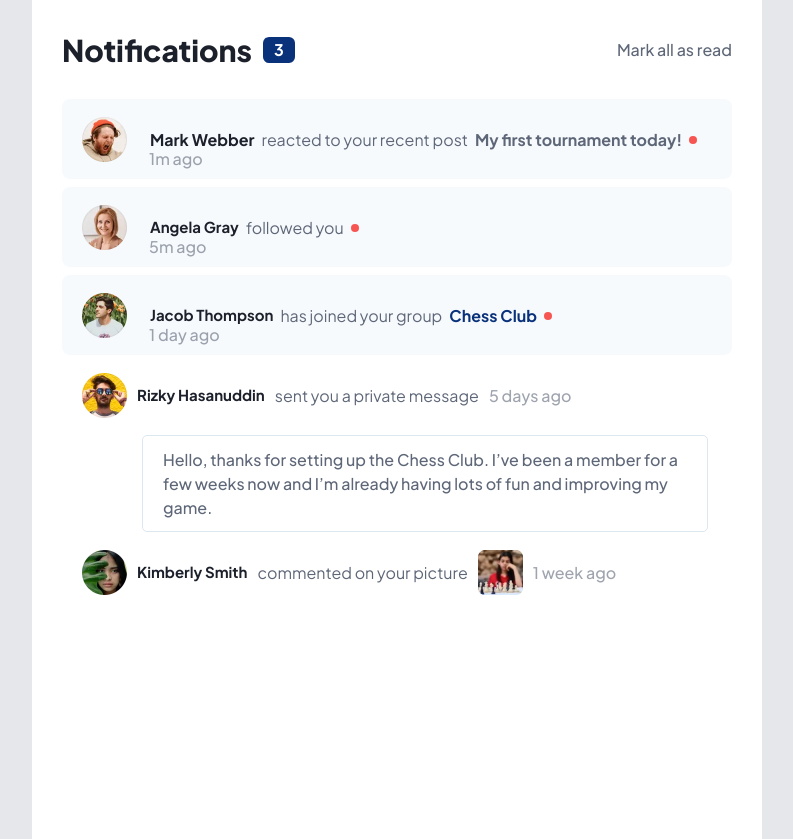
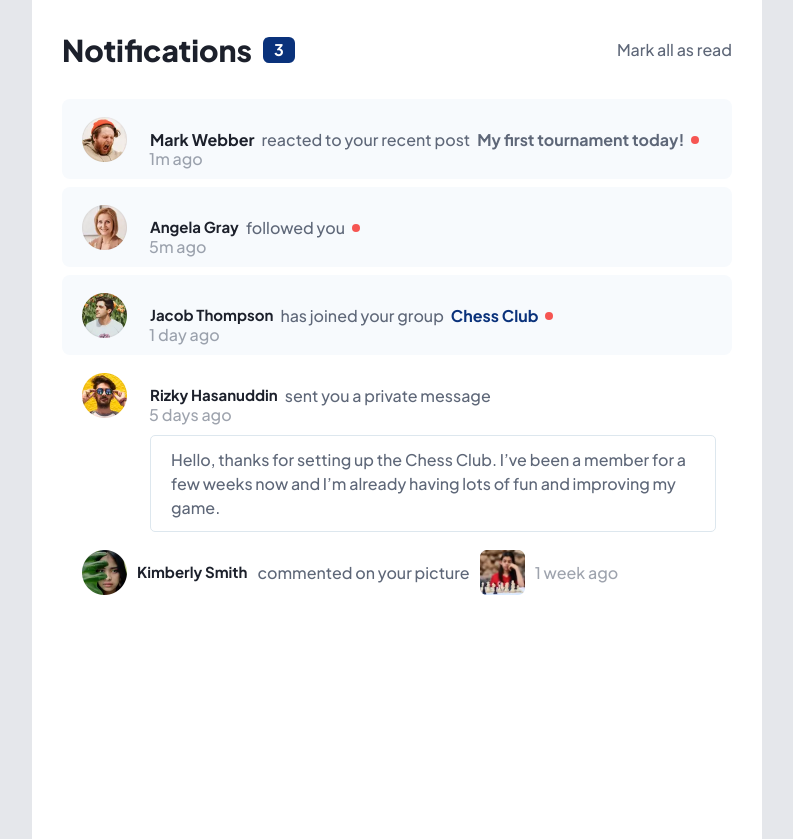
Before and after one commit to BYCODDE/React-notifications-page, a React (Vite) app: page / in a window 1280 px wide. Shown: the whole page, without its empty margins (243-1036 px from the left). Built offline with nearby package versions, Linux system fonts and the light colour scheme.

Commit message:
new commit!

```diff
--- a/index.html
+++ b/index.html
@@ -7,7 +7,7 @@
     <title>Vite + React</title>
   </head>
   <body
-    class="bg-gray-200 flex justify-center items-center min-h-screen text-dark-grey-blue"
+    class="font-medium bg-gray-200 flex justify-center items-center min-h-screen text-dark-grey-blue"
   >
     <div id="root"></div>
     <script type="module" src="/src/main.jsx"></script>
--- a/src/components/unmarkedComments/Unmarked.jsx
+++ b/src/components/unmarkedComments/Unmarked.jsx
@@ -4,15 +4,15 @@ import img6 from "/images/image-chess.webp";
 export default function Unmarked() {
   return (
     <section className="">
-      <div className="gap-[10px]  flex justify-start items-center rounded-[8px] bg-white pt-[18px] pb-[17px] pl-[20px] pr-[32px]">
-        <img src={img4} className="w-[45px] h-[45px]"></img>
+      <div className="gap-[7px] relative flex justify-start items-center rounded-[8px] bg-white pt-[18px] pb-[17px] pl-[20px] pr-[32px]">
+        <img src={img4} className="mr-4  w-[45px] h-[45px]"></img>
         <span className="text-very-dark-grey-blue text-[15px] font-bold  custom-font-style">
           Rizky Hasanuddin
         </span>{" "}
         sent you a private message
-        <span className="font-medium opacity-60	grey-blue"> 5 days ago </span>
+        <span className=" absolute top-12 left-[13%] font-medium opacity-60	grey-blue"> 5 days ago </span>
       </div>
-      <div className="ml-[5rem] font-medium  px-[20px] py-[20px] pt-[12px] text-[16px] w-[566px] h-[97px] border border-solid border-very-light-grey-blue bg-white rounded-[5px]">
+      <div className="ml-[5.5rem] font-medium  px-[20px] py-[20px] pt-[12px] text-[16px] w-[566px] h-[97px] border border-solid border-very-light-grey-blue bg-white rounded-[5px]">
         Hello, thanks for setting up the Chess Club. I’ve been a member for a
         few weeks now and I’m already having lots of fun and improving my game.
       </div>
```
